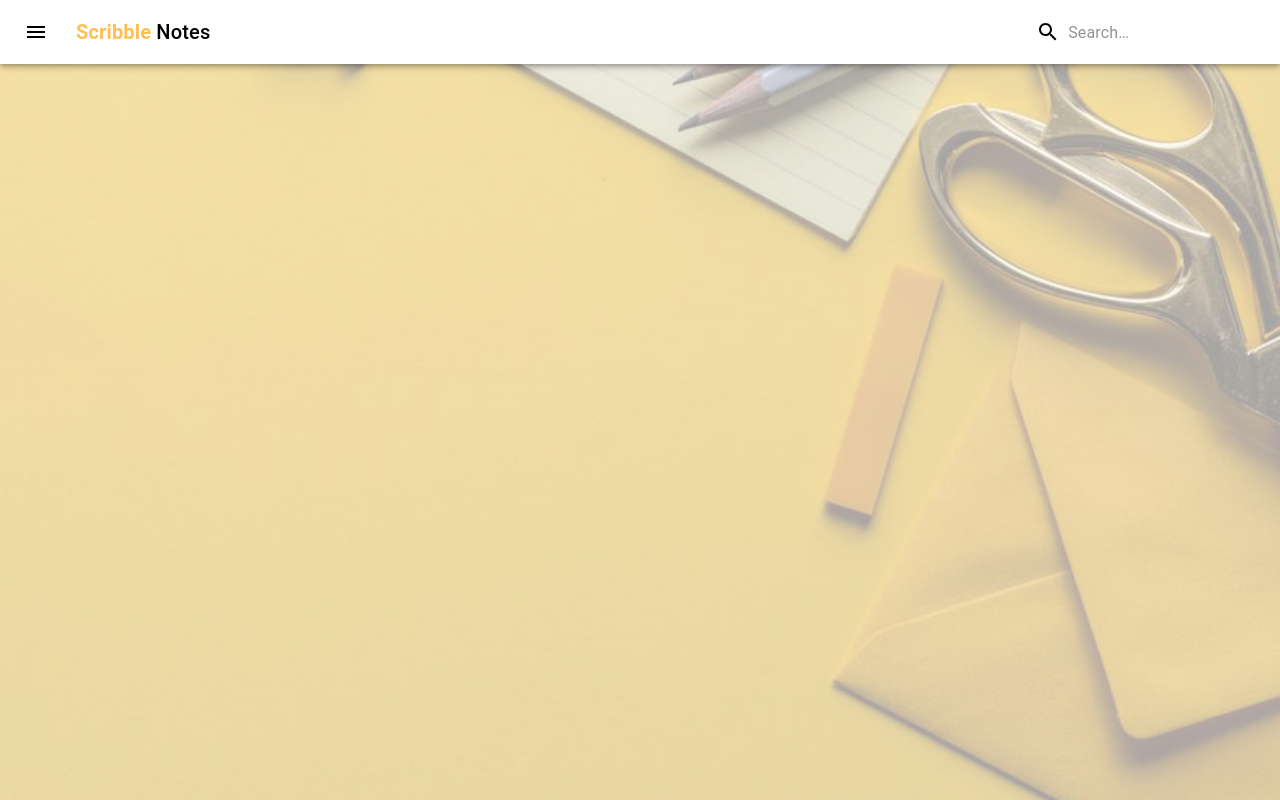
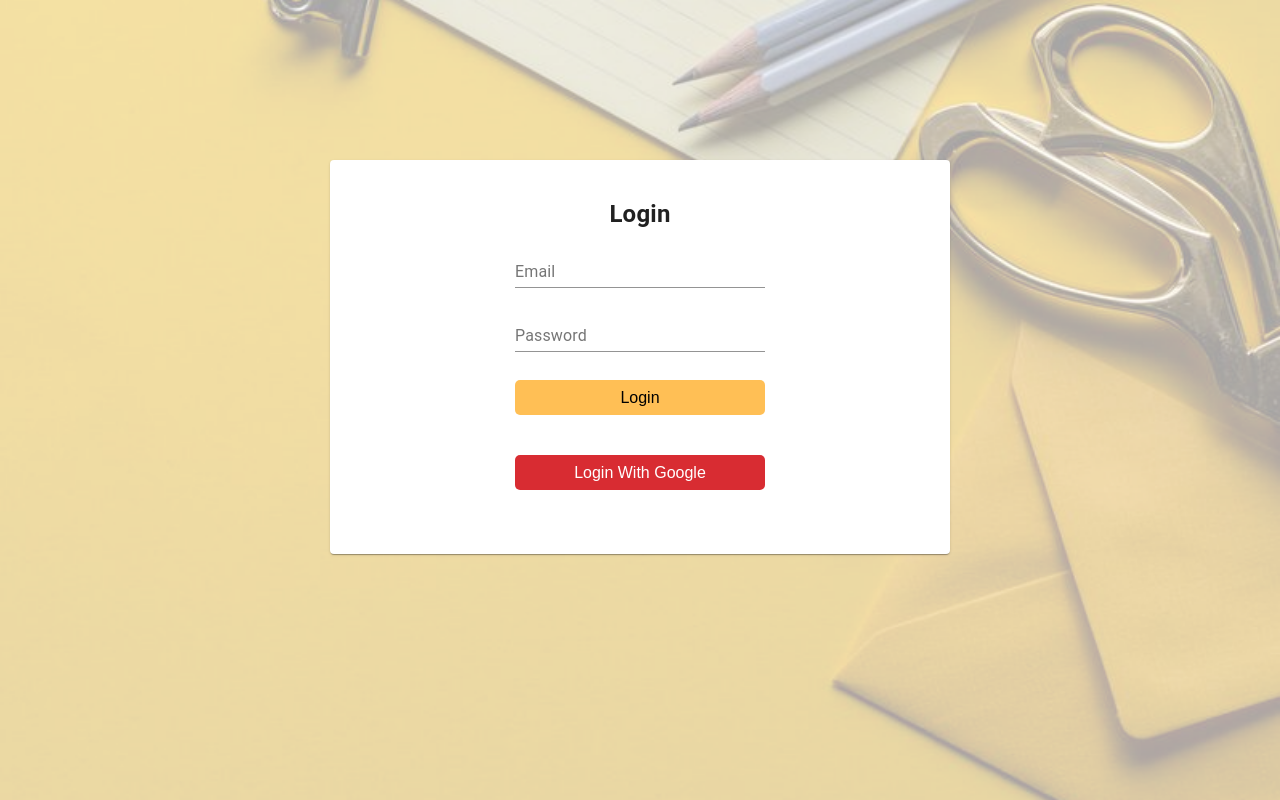
Before and after one commit to sethnadu/Notes, a React (Create React App) app in the folder notes/: page / in a window 1280 px wide. Built offline with nearby package versions, Linux system fonts and the light colour scheme.

Commit message:
note template

```diff
--- a/notes/src/App.js
+++ b/notes/src/App.js
@@ -1,6 +1,7 @@
 import React, {useState} from 'react';
 import Header from './components/header'
 import Login from './components/login'
+import Note from './components/note'
 import Container from './components/container'
 import './App.css';
 
@@ -15,9 +16,12 @@ function App() {
 
   return (
     <div className="App">
-      <Header open = {open} setOpen={setOpen} handleOpenChange={handleOpenChange}/>
-      <Container open = {open} setOpen={setOpen} handleOpenChange={handleOpenChange}/>
-      {/* <Login /> */}
+      {/* <Header open = {open} setOpen={setOpen} handleOpenChange={handleOpenChange}/>
+      <div style={{display: 'flex'}}>
+        <Container open = {open} setOpen={setOpen} handleOpenChange={handleOpenChange}/>
+        <Note open = {open}/>
+      </div> */}
+      <Login />
     </div>
   );
 }
--- a/notes/src/components/container-styles.js
+++ b/notes/src/components/container-styles.js
@@ -16,7 +16,7 @@ export const ContainerDivMobile = styled.div `
     width: calc(100% - 20px);
     height: calc(100vh);
     overflow: hidden;
-    background-color: rgba(255,255,255, .8);
+    background-color: rgba(255,255,255, 1);
     padding: 10px;
 `
 
--- /dev/null
+++ b/notes/src/components/note-styles.js
@@ -0,0 +1,20 @@
+import styled from 'styled-components';
+
+export const NoteDivOpen = styled.div `
+    display: flex;
+    width: 70vw;
+    background-color: rgba(255,255,255, .8);
+
+
+`
+
+export const NoteDivClosed = styled.div `
+    display: flex;
+    justify-content: center;
+    margin: auto;
+    width: 80vw;
+    height: calc(100vh - 64px);
+    background-color: rgba(255,255,255, .8);
+
+
+`
--- /dev/null
+++ b/notes/src/components/note.jsx
@@ -0,0 +1,21 @@
+import React from 'react';
+import {NoteDivOpen, NoteDivClosed} from './note-styles';
+
+const Note = ({open}) => {
+    return (
+        <>
+        {!open ? (
+        <NoteDivOpen>
+            <h2 style={{textAlign: "center"}}>this</h2>
+        </NoteDivOpen>
+        ) : (
+            <NoteDivClosed>
+                <h2 style={{textAlign: "center"}}>this</h2>
+            </NoteDivClosed>
+        )}
+        </>
+
+    )
+}
+
+export default Note;
```
